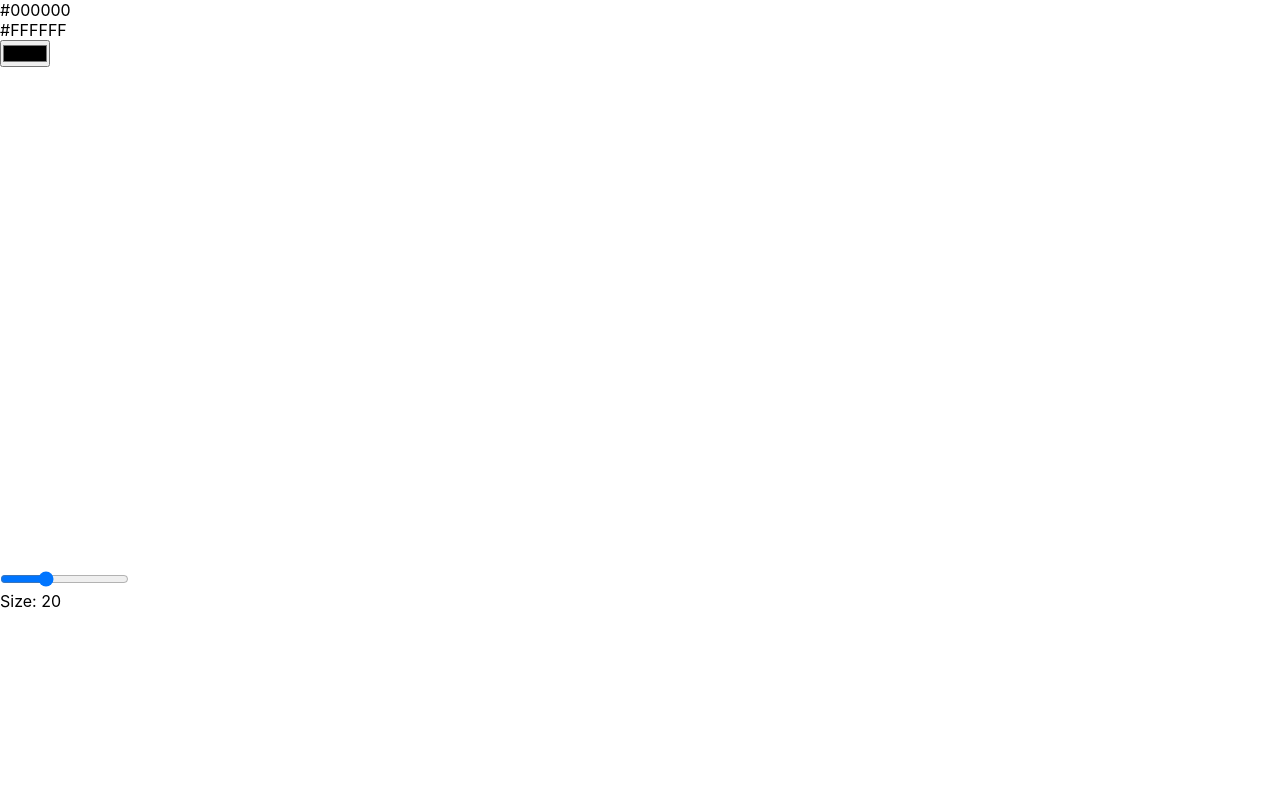
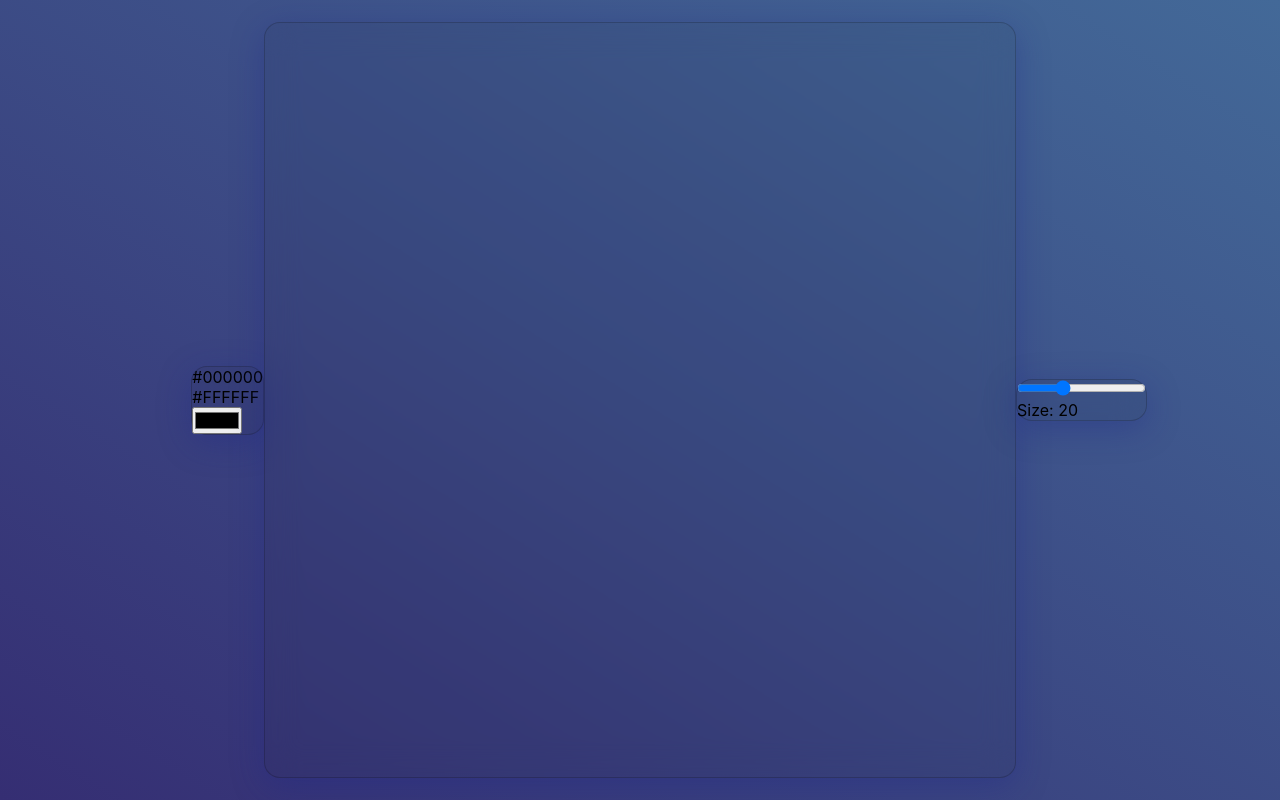
Before and after one commit to JGQH/Drawing-Devjam, a React (Vite) app: page / in a window 1280 px wide. Built offline with nearby package versions, Linux system fonts and the light colour scheme.

Commit message:
Add basic styling
Adds gradient background to website and glassmorphism to components

```diff
--- /dev/null
+++ b/src/App.scss
@@ -0,0 +1,33 @@
+
+
+#root {
+  width: 100vw;
+  height: 100vh;
+
+  display: grid;
+  grid-template-columns: 1fr 2fr 1fr;
+  background: linear-gradient(to top right, rgba(53,46,115,1) 0%, rgba(67,105,152,1) 100%); ;
+
+  .sizecontrol-component, .canvas-component, .colorpalette-component {
+    align-self: center;
+
+    //Courtetsy of https://hype4.academy/tools/glassmorphism-generator
+    background: rgba( 0, 0, 0, 0.05 );
+    box-shadow: 0 8px 32px 0 rgba( 31, 38, 135, 0.37 );
+    backdrop-filter: blur( 1rem );
+    border-radius: 1rem;
+    border: 1px solid rgba( 0, 0, 0, 0.18 );
+  }
+
+  .sizecontrol-component {
+    justify-self: left;
+  }
+
+  .canvas-component {
+    justify-self: center;
+  }
+
+  .colorpalette-component {
+    justify-self: right;
+  }
+}
--- a/src/App.tsx
+++ b/src/App.tsx
@@ -3,6 +3,7 @@ import Canvas from '@Components/Canvas'
 import { DrawingContextProvider } from '@Hooks/useDrawingContext'
 import ColorPalette from '@Components/ColorPalette'
 import SizeControl from '@Components/SizeControl'
+import './App.scss'
 
 export default function App() {
   const [ color, setColor ] = useState('#000000')
@@ -10,11 +11,9 @@ export default function App() {
 
   return (
     <DrawingContextProvider value={{ color, setColor, size, setSize }}>
-    <div>
       <ColorPalette />
-      <Canvas width={500} height={500} />
+      <Canvas width={750} height={750} />
       <SizeControl />
-    </div>
     </DrawingContextProvider>
   )
 }
--- a/src/components/Canvas/Canvas.tsx
+++ b/src/components/Canvas/Canvas.tsx
@@ -31,5 +31,9 @@ export default function Canvas(props:CanvasProps) {
     }
   }
 
-  return <canvas ref={canvasRef} {...props} onMouseUp={setMouseUp} onMouseDown={setMouseDown} onMouseMove={e => mouseIsDown && onDraw(e)} ></canvas>
+  return (
+    <div className='canvas-component'>
+      <canvas ref={canvasRef} {...props} onMouseUp={setMouseUp} onMouseDown={setMouseDown} onMouseMove={e => mouseIsDown && onDraw(e)} ></canvas>
+    </div>
+  )
 }
--- a/src/components/ColorPalette/ColorPalette.tsx
+++ b/src/components/ColorPalette/ColorPalette.tsx
@@ -13,7 +13,7 @@ export default function ColorPalette() {
   }
 
   return (
-    <div>
+    <div className='colorpalette-component'>
       {array.map((color, i) =>
         <div key={i} onClick={() => setColor(color)}>{color}</div>
       )}
--- a/src/components/SizeControl/SizeControl.tsx
+++ b/src/components/SizeControl/SizeControl.tsx
@@ -5,7 +5,7 @@ export default function SizeControl() {
   const { size, setSize } = useDrawingContext()
 
   return (
-    <div>
+    <div className='sizecontrol-component'>
       <input type='range' min='5' max='50' defaultValue='20' onChange={e => setSize(+e.target.value)} />
       <div>Size: {size}</div>
     </div>
```
